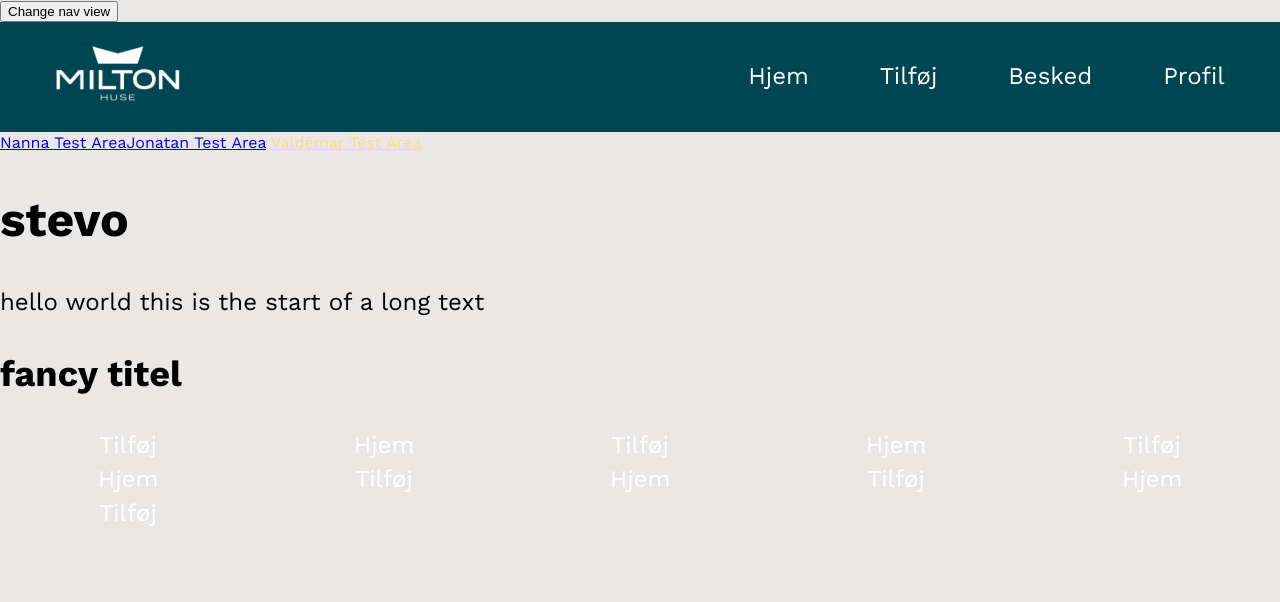
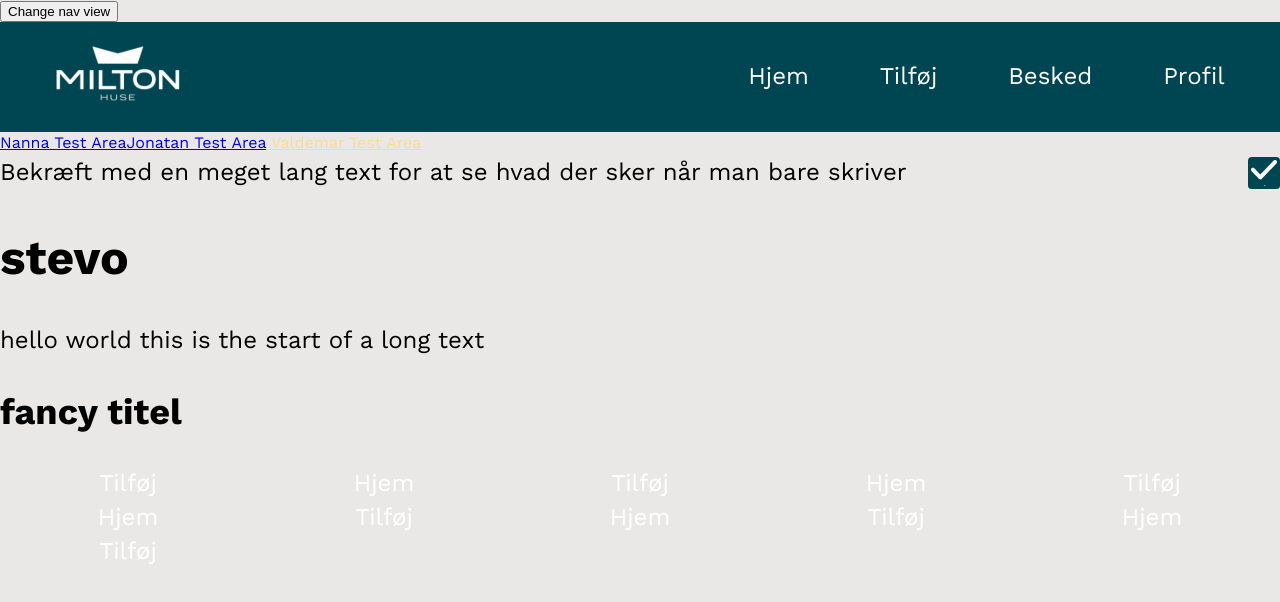
Before and after one commit to JonatanEmil/pentia-dashboard-app, a Vue app: page /valdemartestarea in a window 1280 px wide. Shown: the top 602 px of the page. Built offline with nearby package versions, Linux system fonts and the light colour scheme; the HTML template or start-up script is replaced by a standard one.

Commit message:
CheckboxWithText opretted med scss #40 #199 #198 #197

```diff
--- /dev/null
+++ b/src/assets/scss/components/_CheckboxWithText.scss
@@ -0,0 +1,22 @@
+@use '../abstracts/colors' as c;
+
+.checkboxWithText{
+    align-items: center;
+    grid-template-columns: auto 2rem;
+}
+
+.checkboxWithText input{
+    margin-left: auto;
+    appearance: none;
+    aspect-ratio: 1/1;
+    height: 2rem;
+    border-radius: 12%;
+    background-color: c.$primary;
+
+    &:checked {
+        background-image: url('@/assets/icons/CheckmarkIcon.svg');
+        background-position: center;
+        background-repeat: no-repeat;
+        background-size: 80% 80%;
+    }
+}
--- a/src/assets/scss/main.scss
+++ b/src/assets/scss/main.scss
@@ -1,6 +1,7 @@
 @use 'abstracts/colors' as c;
 @use 'abstracts/fonts' as f;
 
+@use 'components/CheckboxWithText';
 @use 'components/inputText';
 @use 'components/radioButton';
 @use 'components/formButtonSubmit';
--- /dev/null
+++ b/src/components/CheckboxWithText.vue
@@ -0,0 +1,29 @@
+<script setup lang="ts">
+
+defineProps<{
+  text: string,
+  id?: string,
+  name: string,
+  checked?: boolean,
+}>();
+
+
+</script>
+<template>
+    <div class="grid grid--gap-2 checkboxWithText">
+        <label
+            v-if="text"
+            :for="id"
+            class="font--p"
+        >
+            {{ text }}
+        </label>
+        <input
+            type="checkbox"
+            :name="name"
+            :id="id"
+            :checked="checked"
+            >
+
+    </div>
+</template>
--- a/src/views/ValdemarTestView.vue
+++ b/src/views/ValdemarTestView.vue
@@ -3,6 +3,7 @@ import ItemList from '@/components/ItemList.vue';
 import NavbarButton from '@/components/NavbarButton.vue';
 import { defineAsyncComponent } from 'vue';
 import TitleWithText from '@/components/TitleWithText.vue';
+import CheckboxWithText from '@/components/CheckboxWithText.vue';
 const testList = [
 
     {
@@ -64,6 +65,12 @@ const testList = [
 </script>
 
 <template>
+    <CheckboxWithText
+        text="Bekræft med en meget lang text for at se hvad der sker når man bare skriver"
+        checked
+        id="das"
+        name="da"
+    />
     <TitleWithText
         title="stevo"
         text="hello world this is the start of a long text"
```
Also changed, not shown: src/assets/icons/CheckmarkIcon.svg (added).
